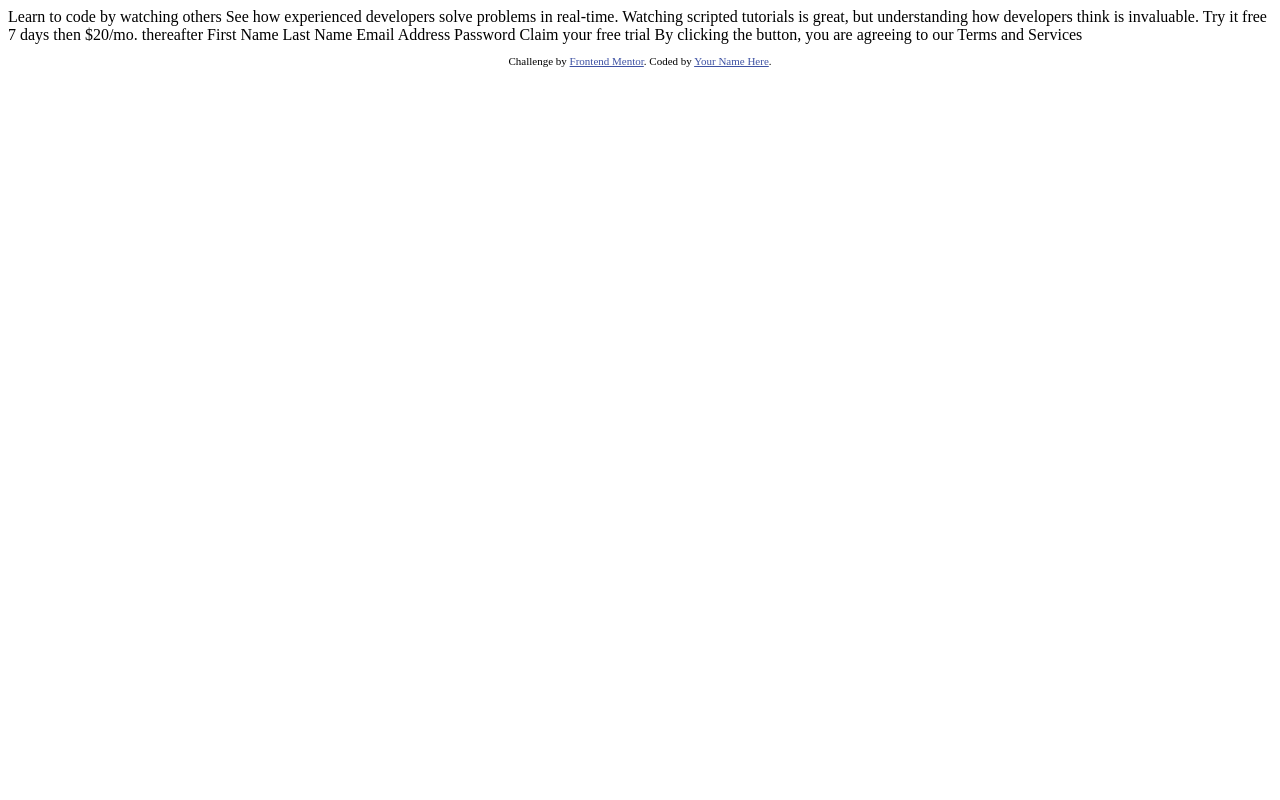
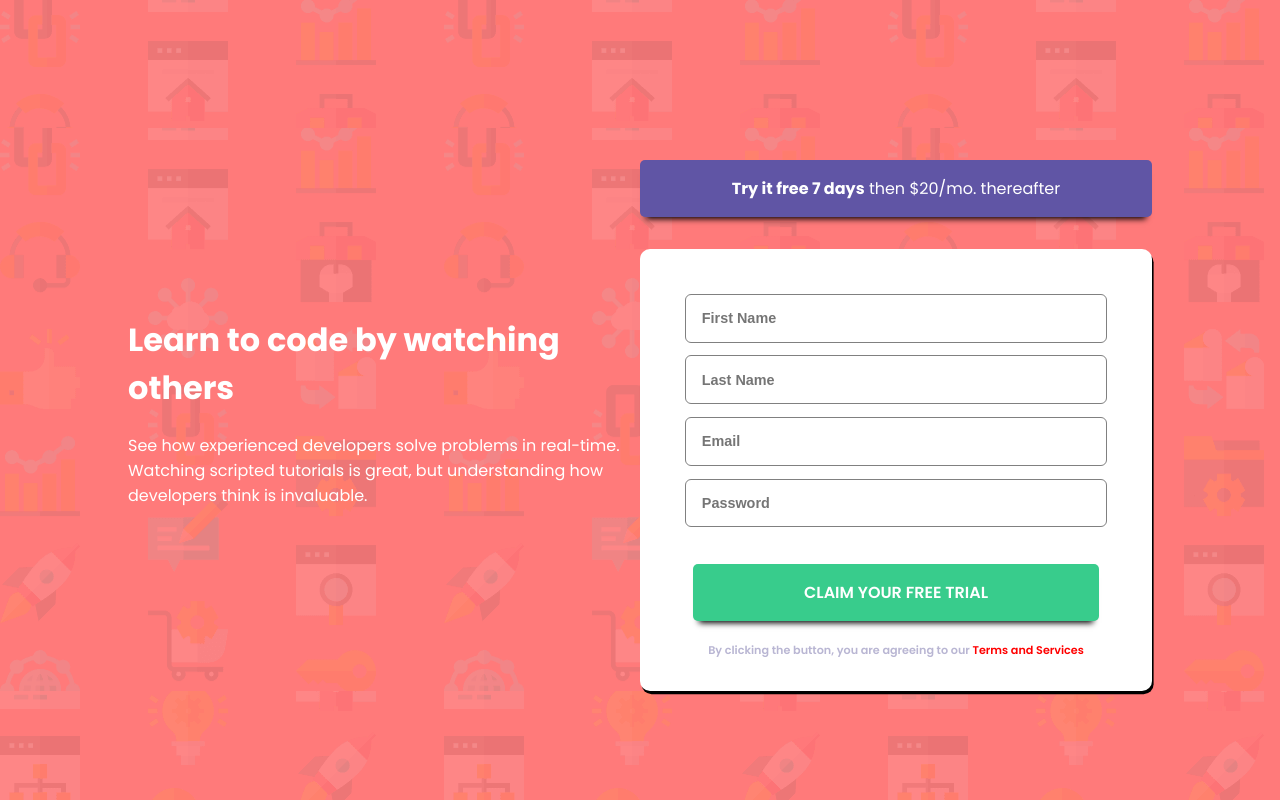
Before and after one commit to mathcrln/fem-challenges, a plain HTML site: page 07-intro-signup-form/index.html in a window 1280 px wide. Drawn offline with Linux system fonts and the light colour scheme.

Commit message:
90% Intro Signup Form

```diff
--- a/07-intro-signup-form/index.html
+++ b/07-intro-signup-form/index.html
@@ -3,39 +3,47 @@
 <head>
   <meta charset="UTF-8">
   <meta name="viewport" content="width=device-width, initial-scale=1.0"> <!-- displays site properly based on user's device -->
-
   <link rel="icon" type="image/png" sizes="32x32" href="./images/favicon-32x32.png">
-
+  <link rel="stylesheet" href="styles/styles.css">
+  <link href="https://fonts.googleapis.com/css2?family=Poppins:wght@400;500;600;700&display=swap" rel="stylesheet">
   <title>Frontend Mentor | Intro component with sign up form</title>
-
-  <!-- Feel free to remove these styles or customise in your own stylesheet 👍 -->
-  <style>
-    .attribution { font-size: 11px; text-align: center; }
-    .attribution a { color: hsl(228, 45%, 44%); }
-  </style>
 </head>
 <body>
+  <div class="container">
 
-  Learn to code by watching others
+    <div id="offer-description">
+      <h1>Learn to code by watching others</h1>
 
-  See how experienced developers solve problems in real-time. Watching scripted tutorials is great,
-  but understanding how developers think is invaluable.
+      <p>See how experienced developers solve problems in real-time. Watching scripted tutorials is great,
+      but understanding how developers think is invaluable. </p>
 
-  Try it free 7 days then $20/mo. thereafter
+    </div>
 
-  First Name
-  Last Name
-  Email Address
-  Password
+    <section id="form-section">
+      <div class="call-to-action" id="main-cta"><strong>Try it free 7 days</strong> <span>then $20/mo. thereafter</span></div>
 
-  Claim your free trial
+        <div id="form">
+          <form>
+            <input type="text" name="firstname" id="firstname" placeholder="First Name">
+            <input type="text" name="lastname" id="lastname" placeholder="Last Name">
+            <input type="email" name="email" id="email" placeholder="Email">
+            <input type="password" name="password" id="password" placeholder="Password">
+          </form>
 
-  By clicking the button, you are agreeing to our Terms and Services
+        <div class="button call-to-action" id="form-submission">Claim your free trial</div>
+
+        <p id="disclosure">By clicking the button, you are agreeing to our <a href="#">Terms and Services</a></p>
+        </div>
+
+
+    </section>
+
+
+  </div>
 
   <footer>
-    <p class="attribution">
-      Challenge by <a href="https://www.frontendmentor.io?ref=challenge" target="_blank">Frontend Mentor</a>.
-      Coded by <a href="#">Your Name Here</a>.
+      <!-- <p>Coded with <img src="images/icon-heart.svg" class="heart"> by Mathieu Céraline.</p>-->
+      <!--<p>Designed by Matt Studdert <br/>(<a href="https://www.frontendmentor.io?ref=challenge" target="_blank">Frontend Mentor)</a>.</p>-->
     </p>
   </footer>
 </body>
--- /dev/null
+++ b/07-intro-signup-form/styles/_base.scss
@@ -0,0 +1,41 @@
+/* ********* ********* ********* *********
+                COLORS
+   ********* ********* ********* **********/
+$background: hsl(0, 100%, 74%);
+$green: hsl(154, 59%, 51%);
+$blue: hsl(248, 32%, 49%);
+$grayish-blue: hsl(246, 25%, 77%);
+
+
+
+/* ********* ********* ********* *********
+                SIZES & FONTS
+   ********* ********* ********* **********/
+
+// Breakpoints
+$mobile: 600px;
+$desktop: 1440px;
+
+// Fonts
+$font-family: Poppins, Arial,
+Helvetica,
+sans-serif;
+
+
+html,
+body {
+    -moz-osx-font-smoothing: grayscale;
+    -webkit-font-smoothing: antialiased;
+    margin: 0;
+    padding: 0;
+    color: white;
+    background: $background;
+    background-image: url("../images/bg-intro-mobile.png");
+    @include query-desktops{
+        background-image: url("../images/bg-intro-desktop.png");
+    }
+    font: {
+        family: $font-family;
+        size: 16px;
+    }
+}
--- /dev/null
+++ b/07-intro-signup-form/styles/_elements.scss
@@ -0,0 +1,77 @@
+/* ********* ********* ********* *********
+                    FORM
+   ********* ********* ********* **********/
+
+#form-section{
+    @include query-desktops{
+        min-width: 50%;
+        max-width: 55%;
+    }
+}
+
+#form{
+    background: white;
+    border-radius: 10px;
+    box-shadow: 0.1rem 0.2rem 0rem black;
+    text-align: center;
+    padding: 1rem;
+    @include query-desktops{
+        padding: 1.3rem;
+    }
+    form{
+        display: flex;
+        flex-direction: column;
+        padding: 1.5rem;
+        box-sizing: border-box;
+        input{
+            border-radius: 6px;
+            height: 2.8rem;
+            margin-bottom: 0.8rem;
+            border: 0.3px solid grey;
+            padding-left: 1rem;
+            font-weight: 600;
+            font-size: 0.9rem;
+            // width: 90%;
+            // margin: auto;
+        }
+    }
+}
+
+/* ********* ********* ********* *********
+                    BUTTONS
+   ********* ********* ********* **********/
+.call-to-action{
+    background: violet;
+    border-radius: 5px;
+    padding: 1rem;
+    text-align: center;
+    margin: 2rem;
+    box-shadow: 0 8px 6px -6px black;
+}
+
+#main-cta{
+    margin: 2rem 0;
+    background: $blue;
+}
+
+#form-submission{
+    margin-top: 0;
+    background: $green;
+    text-transform: uppercase;
+    font-weight: 600;
+    box-shadow: $green;
+    margin-bottom: 0;
+}
+
+#disclosure{
+    a{
+        text-decoration-line: none;
+        color: red;
+    }
+    color: $grayish-blue;
+    margin-top: 1.3rem;
+    font: {
+        size: 0.7rem;
+        weight: 600;
+    }
+}
--- /dev/null
+++ b/07-intro-signup-form/styles/_layout.scss
@@ -0,0 +1,55 @@
+
+
+
+/* ********* ********* ********* *********
+                CONTAINER
+   ********* ********* ********* **********/
+.container{
+    display: flex;
+    justify-content: center;
+    align-items: center;
+    flex-direction: column;
+    width: 90%;
+    margin: auto;
+    @include query-desktops{
+        margin-top: 8rem;
+        flex-direction: row;
+        width: 80%;
+    }
+}
+
+#offer-description{
+
+    text-align: center;
+    @include query-desktops{
+        text-align: left;
+    }
+}
+
+
+/* ********* ********* ********* *********
+                    FOOTER
+   ********* ********* ********* **********/
+footer{
+    text-align: center;
+    color: white;
+    position: absolute;
+    right: 0;
+    bottom: 0;
+    left: 0;
+    width: 100%;
+    padding-bottom: 2rem;
+    padding-top: 2rem;
+    font-weight: 400;
+    a{
+        color: white;
+        text-decoration-line: none;
+    }
+}
+
+
+footer img.heart{
+    width: 20px;
+    display: inline-block;
+    vertical-align: bottom;
+}
--- /dev/null
+++ b/07-intro-signup-form/styles/_media-queries.scss
@@ -0,0 +1,11 @@
+@mixin query-desktops {
+    @media screen and (min-width: 900px) {
+        @content;
+    }
+}
+
+@mixin query-mobile {
+    @media screen and (max-width: $mobile) {
+        @content;
+    }
+}
--- /dev/null
+++ b/07-intro-signup-form/styles/master.scss
@@ -0,0 +1,4 @@
+@import "./media-queries";
+@import "./base";
+@import "./layout";
+@import "./elements";
```
Also changed, not shown: 07-intro-signup-form/images/icon-heart.svg (added), 07-intro-signup-form/styles/styles.css (added), 1 other file.
